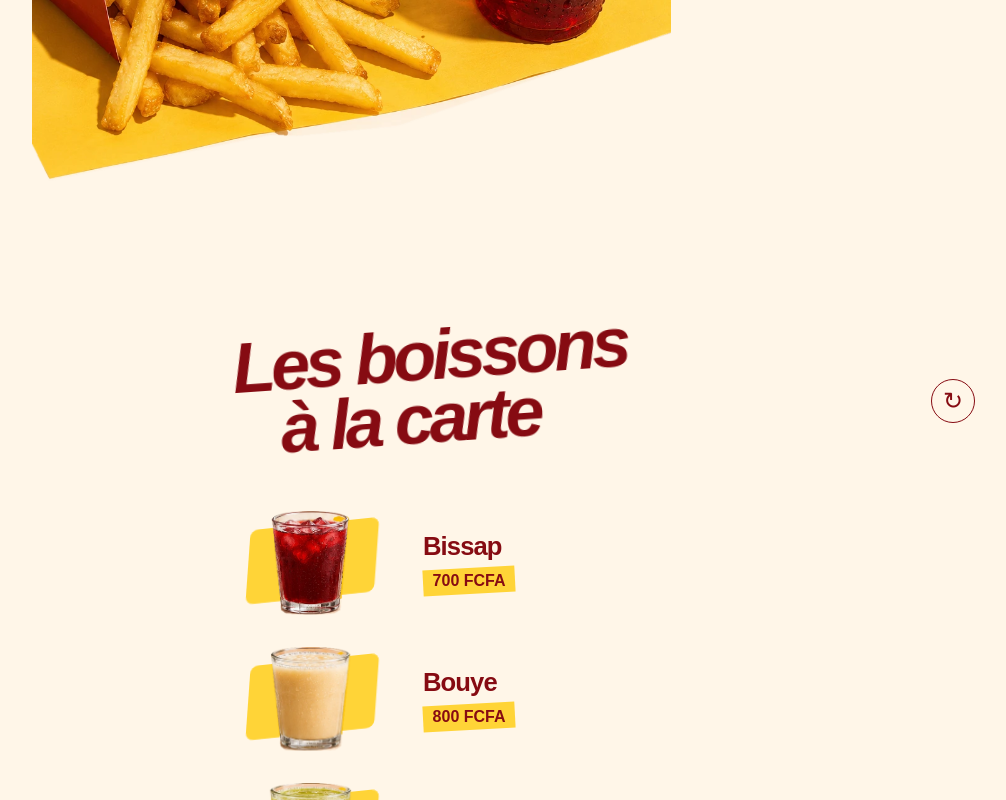
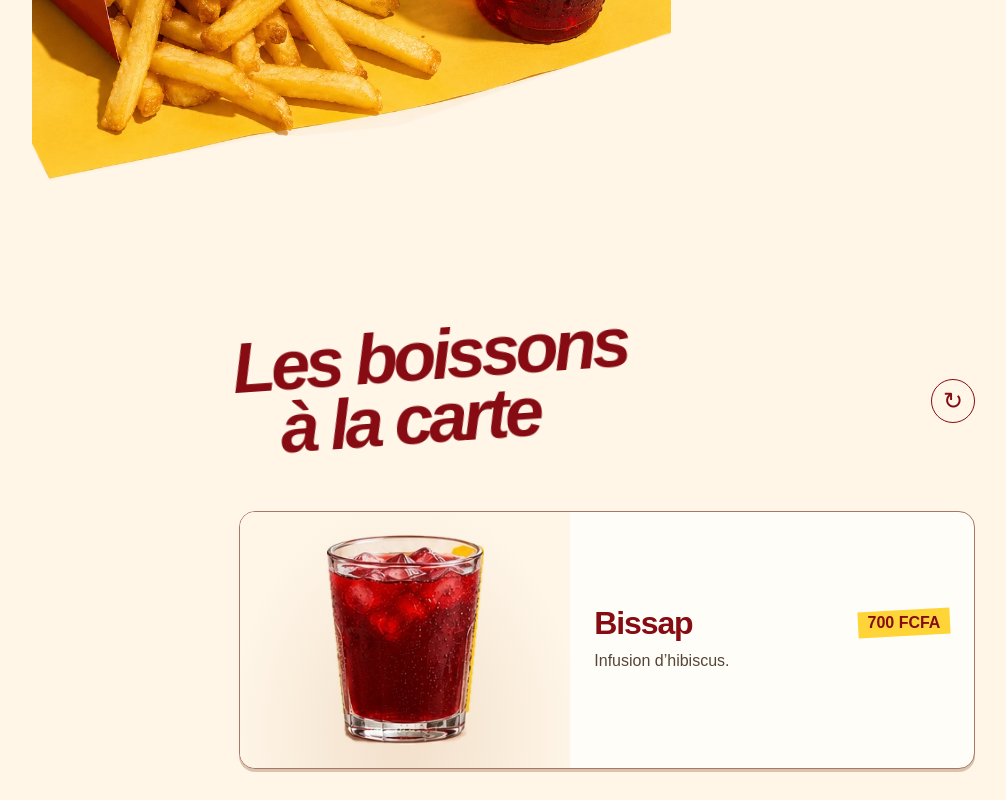
Before and after one commit to doubskilla/Smash-burger, a plain HTML site: page dist/index.html in a window 1280 px wide. Both pictures are taken after a click on the button "Rejouer les animations des boissons". Shown: the part 3025-3825 px from the top of the page, without its empty margins (33-1039 px from the left). Drawn offline with Linux system fonts and the light colour scheme.

Commit message:
Présenter le bissap en grande carte et guider la lecture des boissons

```diff
--- a/dist/hero.js
+++ b/dist/hero.js
@@ -42,7 +42,7 @@ function showSheet(id, withMenu = false) {
     for (const drink of document.querySelectorAll('.drink-row')) {
       const item = document.createElement('li');
       const description = document.createElement('small');
-      description.textContent = drink.dataset.description;
+      description.textContent = drink.querySelector('.drink-description')?.textContent ?? drink.dataset.description;
       item.append(drink.querySelector('.drink-name').cloneNode(true),
         drink.querySelector('.drink-price').cloneNode(true), description);
       catalog.append(item);
@@ -60,12 +60,11 @@ document.querySelectorAll('[data-open]').forEach(button => button.onclick = () =
 });
 dialog.querySelector('.close').onclick = () => dialog.close();
 dialog.onclose = () => opener?.focus();
-const selection = document.querySelector('.selection');
 const motionPreference = window.matchMedia('(prefers-reduced-motion: reduce)');
 
-{
+function animateCards(selection, cardSelector, replayButton) {
   const title = selection.querySelector('h2');
-  const cards = [...selection.querySelectorAll('.recipe')];
+  const cards = [...selection.querySelectorAll(cardSelector)];
   const targets = [title, ...cards, selection.querySelector('.cta')];
   let frame = 0;
   let previousScroll = window.scrollY;
@@ -74,6 +73,7 @@ const motionPreference = window.matchMedia('(prefers-reduced-motion: reduce)');
 
   function updateSelection(now) {
     frame = 0;
+    if (replayButton) replayButton.hidden = motionPreference.matches;
     const height = window.innerHeight;
     const bounds = selection.getBoundingClientRect();
     const scrollingUp = window.scrollY < previousScroll;
@@ -112,6 +112,12 @@ const motionPreference = window.matchMedia('(prefers-reduced-motion: reduce)');
 
   window.addEventListener('scroll', scheduleSelection, {passive: true});
   window.addEventListener('resize', scheduleSelection);
+  replayButton?.addEventListener('click', () => {
+    targets.forEach(target => target.classList.remove('seen'));
+    titleStart = null;
+    void selection.offsetWidth;
+    scheduleSelection();
+  });
   motionPreference.addEventListener('change', scheduleSelection);
   scheduleSelection();
 }
@@ -128,18 +134,16 @@ if ('IntersectionObserver' in window) {
   document.documentElement.classList.add('motion');
 }
 
-function animateSection(section, selector, replayButton) {
+function animateSection(section, selector) {
   const targets = section.querySelectorAll(selector);
   let observer;
 
   function reset() {
     observer?.disconnect();
     section.classList.remove('animating');
-    if (replayButton) replayButton.hidden = true;
     for (const target of targets) target.classList.remove('seen');
     if (motionPreference.matches || !('IntersectionObserver' in window)) return;
 
-    if (replayButton) replayButton.hidden = false;
     section.classList.add('animating');
     observer = new IntersectionObserver(entries => {
       const incoming = [];
@@ -155,16 +159,13 @@ function animateSection(section, selector, replayButton) {
     }, {rootMargin: '0px 0px -14% 0px', threshold: [0, .25]});
     for (const target of targets) observer.observe(target);
   }
-  replayButton?.addEventListener('click', () => {
-    reset();
-    if (!replayButton.hidden) replayButton.focus({preventScroll: true});
-  });
   motionPreference.addEventListener('change', reset);
   reset();
 }
 
 const drinks = document.querySelector('.drinks');
-animateSection(drinks, 'h2, .drink-row, .cta', drinks.querySelector('.drinks-replay'));
+animateCards(document.querySelector('.selection'), '.recipe');
+animateCards(drinks, '.drink-row', drinks.querySelector('.drinks-replay'));
 animateSection(document.querySelector('.restaurant'), '.visit-step');
 
 const footer = document.querySelector('.site-footer');
--- a/dist/index.html
+++ b/dist/index.html
@@ -80,10 +80,13 @@
       <button type="button" class="drinks-replay" aria-label="Rejouer les animations des boissons" title="Rejouer l’animation" hidden><span aria-hidden="true">↻</span></button>
     </div>
     <ul class="drinks-list">
-      <li class="drink-row" data-description="Infusion d’hibiscus.">
+      <li class="drink-row drink-feature">
         <span class="drink-photo"><img src="assets/boisson-bissap.webp" alt="" loading="lazy" decoding="async"></span>
-        <span class="drink-name">Bissap</span>
-        <span class="drink-price">700 FCFA</span>
+        <div class="drink-details">
+          <span class="drink-name">Bissap</span>
+          <span class="drink-price">700 FCFA</span>
+          <span class="drink-description">Infusion d’hibiscus.</span>
+        </div>
       </li>
       <li class="drink-row" data-description="Boisson au fruit du baobab.">
         <span class="drink-photo"><img src="assets/boisson-bouye.webp" alt="" loading="lazy" decoding="async"></span>
--- a/dist/style.css
+++ b/dist/style.css
@@ -129,6 +129,30 @@ a.cta{text-decoration:none}
   max-height: 100%;
   object-fit: contain;
 }
+.drink-feature {
+  display: block; overflow: hidden;
+  background: #fffdf8; border: 1px solid #a77864; border-radius: 1rem;
+  box-shadow: 0 3px 0 #dac4af;
+}
+.drink-feature .drink-photo {
+  display: grid; place-items: center;
+  height: clamp(12rem, 55vw, 16rem);
+  background: radial-gradient(ellipse at 50% 85%, #f2dfca, #fff6e8 75%);
+}
+.drink-feature .drink-photo::before {content: none}
+.drink-feature .drink-photo img {position: static; width: auto; height: 82%}
+.drink-feature .drink-details {
+  display: flex; align-items: center; flex-wrap: wrap; justify-content: space-between;
+  gap: .5rem 1rem; padding: 1.25rem 1.5rem 1.5rem;
+}
+.drink-feature .drink-name {font-size: clamp(1.5rem, 4vw, 2rem)}
+.drink-feature .drink-price {align-self: center}
+.drink-description {flex-basis: 100%; line-height: 1.4; color: #564537}
+@media (min-width: 701px) {
+  .drink-feature {display: grid; grid-template: auto / 45% 1fr; gap: 0}
+  .drink-feature .drink-photo {grid-area: auto}
+  .drink-feature .drink-details {align-content: center}
+}
 .drink-name {font-size: clamp(1.12rem, 5.1vw, 1.6rem); font-weight: 750; letter-spacing: -.035em}
 .drink-price {
   width: fit-content; background: var(--yellow); border-radius: 2em; padding: .26em .6em;
@@ -139,48 +163,20 @@ a.cta{text-decoration:none}
 .drink-catalog li {display: grid; grid-template-columns: 1fr auto; gap: .2rem .8rem; align-items: center}
 .drink-catalog small {grid-column: 1 / -1; font-size: 1rem}
 @media (prefers-reduced-motion: no-preference) {
-  .drinks.animating h2:not(.seen) span,
-  .drinks.animating .drink-row:not(.seen) > *,
-  .drinks.animating .cta:not(.seen):not(:focus-visible) {opacity: 0}
-
-  .drinks.animating h2.seen span {
-    animation: drinks-lettering .72s cubic-bezier(.2,.8,.2,1) var(--cue) both;
+  .drinks.selection-motion :is(h2, .drink-row):not(.seen) {opacity: 0}
+  .drinks.selection-motion h2.seen span {
+    animation: menu-lettering .6s cubic-bezier(.22,.8,.24,1) backwards;
   }
-  .drinks.animating h2.seen span:last-child {animation-delay: calc(var(--cue) + 170ms)}
-  .drink-row.seen .drink-photo::before {
-    transform-origin: left center;
-    animation: drinks-paper .48s cubic-bezier(.2,.75,.2,1) var(--cue) both;
+  .drinks.selection-motion .drink-row.seen {
+    animation: card-settle .56s cubic-bezier(.22,.8,.24,1) var(--entry-delay,0ms) backwards;
   }
-  .drink-row.seen .drink-photo img {
-    transform-origin: center 88%;
-    animation: drinks-land .78s cubic-bezier(.2,.75,.26,1) calc(var(--cue) + 100ms) both;
+  .drinks.selection-motion .drink-feature.seen .drink-photo img {
+    animation: recipe-land .4s ease-out calc(var(--entry-delay,0ms) + 80ms) backwards;
   }
-  .drink-row.seen .drink-name {animation: drinks-name .52s ease-out calc(var(--cue) + 270ms) both}
-  .drink-row.seen .drink-price {
-    transform-origin: 20% center;
-    animation: drinks-stamp .48s cubic-bezier(.2,.8,.2,1) calc(var(--cue) + 440ms) both;
+  .drinks.selection-motion .drink-feature.seen .drink-details {
+    animation: action-arrive .3s ease-out calc(var(--entry-delay,0ms) + 140ms) backwards;
   }
-  .drinks.animating .cta.seen {animation: rise .58s ease-out calc(var(--cue) + 240ms) both}
-  @keyframes drinks-lettering {
-    from {clip-path: inset(-15% 0 100%); transform: translate(-.2em,.27em) rotate(-3deg); opacity: 0}
-    to {clip-path: inset(-15% -8% -18%); transform: none; opacity: 1}
-  }
-  @keyframes drinks-paper {
-    from {transform: skew(-10deg) rotate(-12deg) scaleX(0)}
-    to {transform: skew(-10deg) rotate(-6deg) scaleX(1)}
-  }
-  @keyframes drinks-land {
-    0% {opacity: 0; transform: translate(17%,-13%) rotate(9deg) scale(.88)}
-    62% {opacity: 1; transform: translate(-1%,0) rotate(-3deg) scale(1.015)}
-    84% {transform: rotate(1deg)}
-    100% {opacity: 1; transform: none}
-  }
-  @keyframes drinks-name {from {opacity: 0; transform: translateX(-15px)} to {opacity: 1; transform: none}}
-  @keyframes drinks-stamp {
-    0% {opacity: 0; transform: scale(.72) rotate(-9deg)}
-    68% {opacity: 1; transform: scale(1.06) rotate(1deg)}
-    100% {opacity: 1; transform: none}
-  }
+  .drinks.selection-motion .cta.seen:not(:focus) {animation: action-arrive .32s ease-out}
 }
 
 .restaurant {padding: clamp(2.4rem, 7vw, 5rem) 3vw clamp(3rem, 8vw, 6rem)}
@@ -514,7 +510,7 @@ a.cta{text-decoration:none}
   .footer-brand { margin-block: var(--group-space); }
 }
 @media (prefers-reduced-motion:no-preference) {
-  .selection-motion :is(.recipe, .cta):not(.seen) { opacity: 0; }
+  .selection-motion :is(.recipe, .cta):not(.seen):not(:focus):not(:target) { opacity: 0; }
   .selection-motion .recipe.seen { animation: card-settle .6s cubic-bezier(.22,.8,.24,1) var(--entry-delay,0ms) backwards; }
   .selection-motion .recipe.seen img { animation: recipe-land .42s cubic-bezier(.22,.8,.24,1) calc(var(--entry-delay,0ms) + 100ms) backwards; }
   .selection-motion > .cta.seen { animation: action-arrive .32s cubic-bezier(.22,.8,.24,1); }
```
Also changed, not shown: 1 other file.
